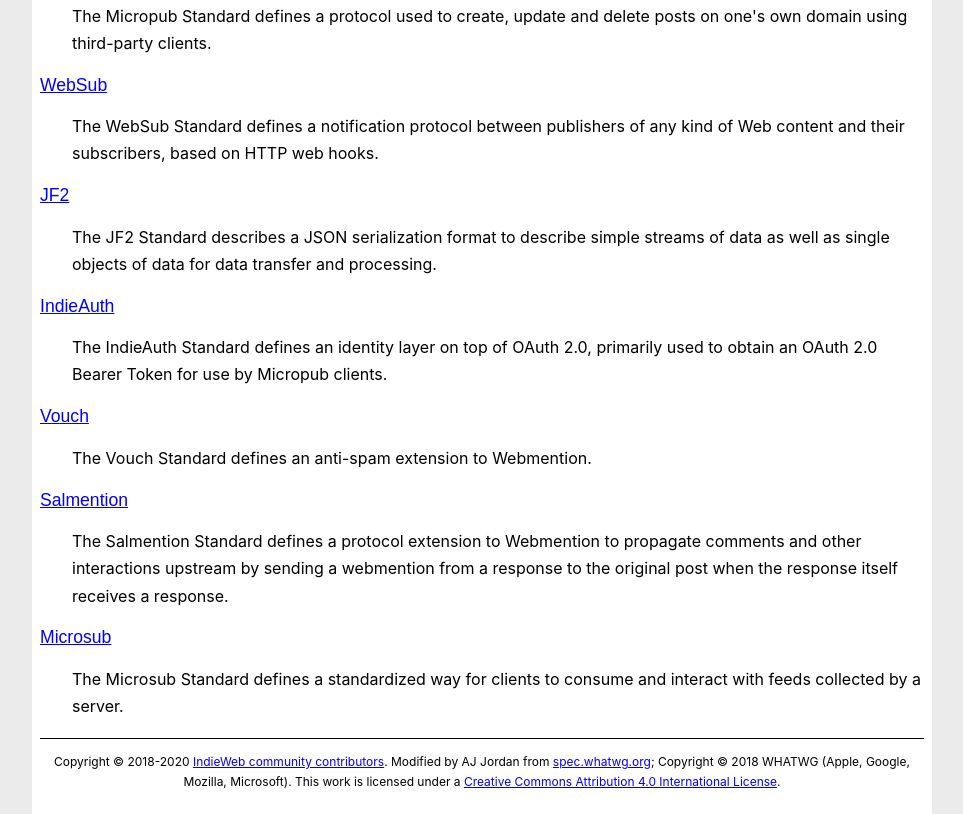
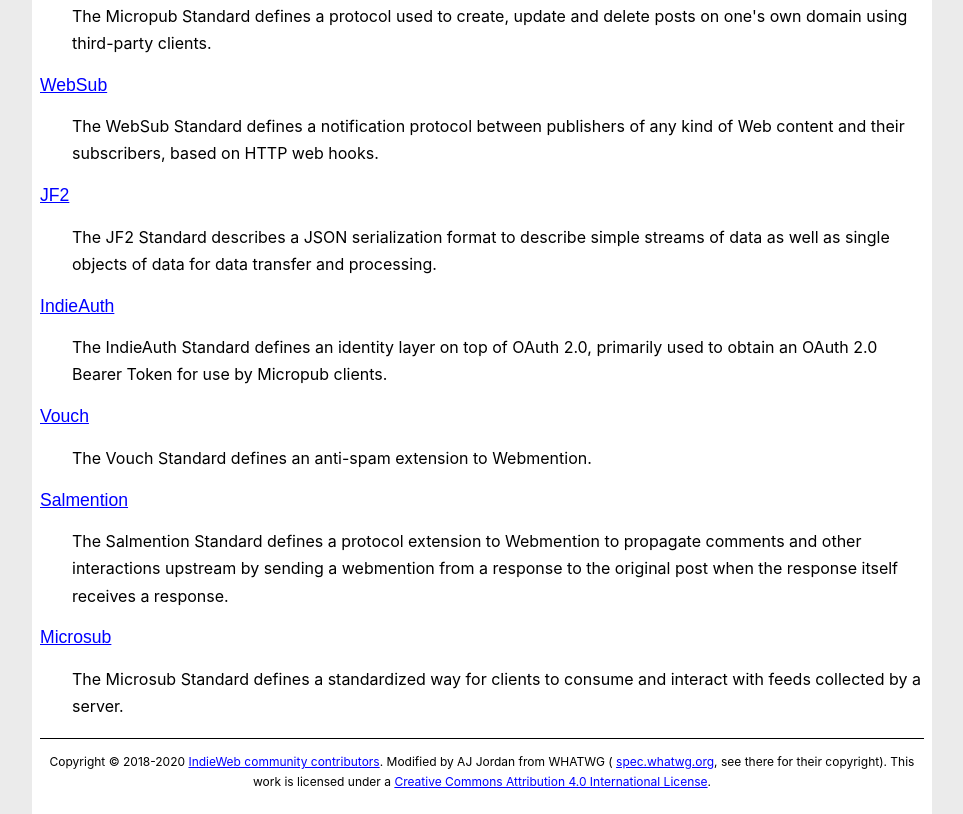
Before and after one commit to indieweb/spec.indieweb.org, a plain HTML site: page index.html in a window 1280 px wide. Shown: the part 680-1494 px from the top of the page, without its empty margins (158-1121 px from the left). Drawn offline with Linux system fonts and the light colour scheme.

Commit message:
see whatwg for their copyright
point to WHATWG for their copyright rather than duplicating it

```diff
--- a/index.html
+++ b/index.html
@@ -125,9 +125,10 @@ organized roughly in order of age and breadth of implementation.</p>
 <footer>
  <p><small>Copyright © 2018-2020
    <a href="https://github.com/indieweb/spec.indieweb.org/graphs/contributors">IndieWeb community contributors</a>.
-   Modified by AJ Jordan from
-   <a href="https://spec.whatwg.org">spec.whatwg.org</a>;
-   Copyright © 2018 WHATWG (Apple, Google, Mozilla, Microsoft). This work is licensed under a
+   Modified by AJ Jordan from WHATWG (
+   <a href="https://spec.whatwg.org">spec.whatwg.org</a>,
+   see there for their copyright).
+   This work is licensed under a
    <a rel="license" href="https://creativecommons.org/licenses/by/4.0/">Creative Commons Attribution 4.0 International License</a>.
  </small></p>
 </footer>
```
